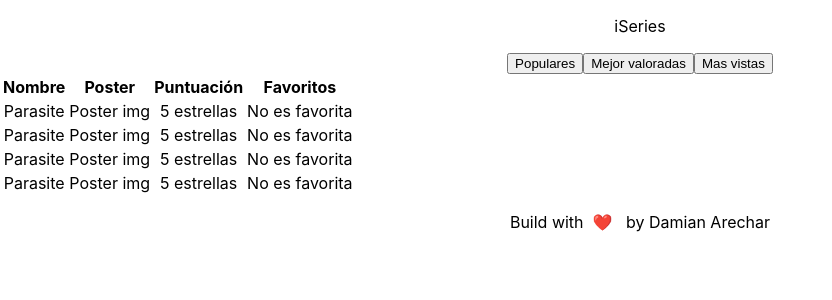
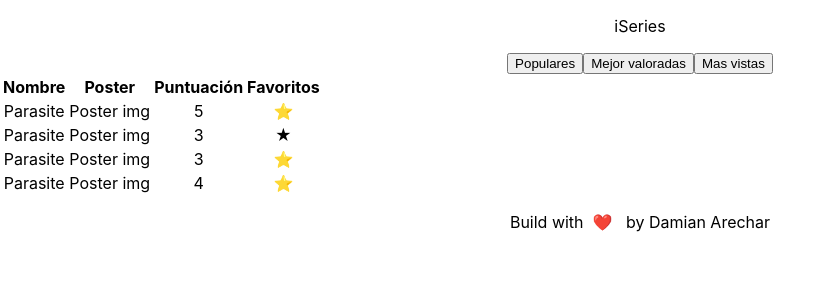
Before and after one commit to damianlonare/iseries-web-app, a React (Create React App) app: page / in a window 1280 px wide. Shown: the top 300 px of the page, without its empty margins (0-832 px from the left). Built offline with nearby package versions, Linux system fonts and the light colour scheme.

Commit message:
Improved table component UI

```diff
--- a/src/components/Table.js
+++ b/src/components/Table.js
@@ -16,26 +16,34 @@ function Table() {
             <tr role="row">
               <td role="cell">Parasite</td>
               <td role="cell">Poster img</td>
-              <td role="cell">5 estrellas</td>
-              <td role="cell">No es favorita</td>
+              <td role="cell">5</td>
+              <td role="cell">
+                <span role="img" aria-label="favorite-icon">⭐️</span>
+              </td>
             </tr>
             <tr role="row">
               <td role="cell">Parasite</td>
               <td role="cell">Poster img</td>
-              <td role="cell">5 estrellas</td>
-              <td role="cell">No es favorita</td>
+              <td role="cell">3</td>
+              <td role="cell">
+                <span role="img" aria-label="favorite-icon">★</span>
+              </td>
             </tr>
             <tr role="row">
               <td role="cell">Parasite</td>
               <td role="cell">Poster img</td>
-              <td role="cell">5 estrellas</td>
-              <td role="cell">No es favorita</td>
+              <td role="cell">3</td>
+              <td role="cell">
+                <span role="img" aria-label="favorite-icon">⭐️</span>
+              </td>
             </tr>
             <tr role="row">
               <td role="cell">Parasite</td>
               <td role="cell">Poster img</td>
-              <td role="cell">5 estrellas</td>
-              <td role="cell">No es favorita</td>
+              <td role="cell">4</td>
+              <td role="cell">
+                <span role="img" aria-label="favorite-icon">⭐️</span>
+              </td>
             </tr>
           </tbody>
         </table>
```
Also changed, not shown: 1 other file (tests, documents, lock files or other folders).
